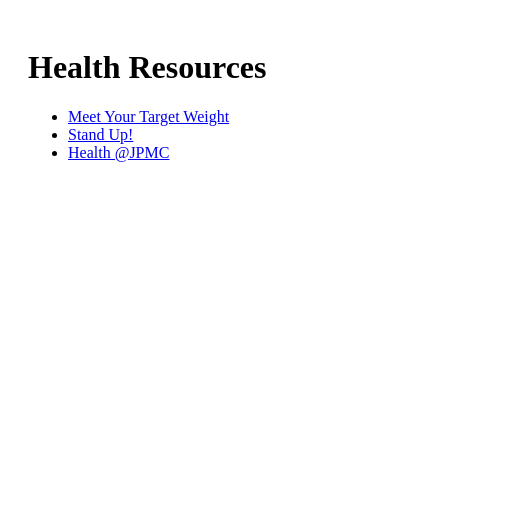
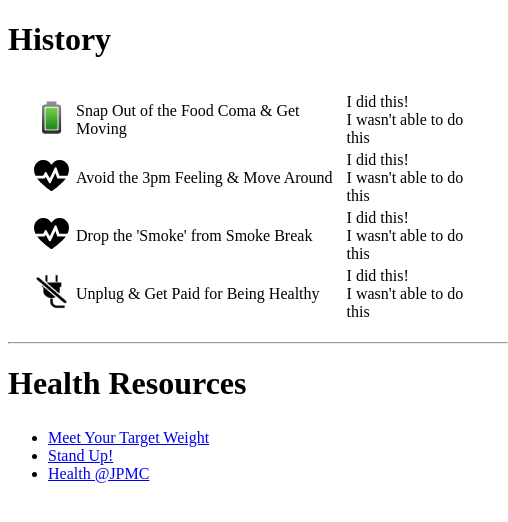
Before and after one commit to ajscilingo/Health-Ping, a browser extension: page app/popup.html in a window 400 px wide. Shown: the whole page, 508 px wide, since content can reach past the window. Drawn offline with Linux system fonts and the light colour scheme; files that its build step writes are made by us from their sources.

Commit message:
Merged changes

```diff
--- a/app/popup.html
+++ b/app/popup.html
@@ -12,11 +12,47 @@
     <script src="scripts/popup.js"></script>
   </head>
   <body>
-    <h1>Health Resources</h1>
-    <ul>
-      <li><span><a href="#">Meet Your Target Weight</a></span></li>
-      <li><span><a href="#">Stand Up!</a></span></li>
-      <li><span><a href="#">Health @JPMC</a></span></li>
-    </ul>
+    <div class="container">
+      <h1>History</h1>
+      <table class="health-table">
+        <tr>
+          <td><img src="/images/13-battery-100-512x512.png" class="health-image"></td>
+          <td>Snap Out of the Food Coma & Get Moving</td>
+          <td>I did this! <br>
+            I wasn't able to do this
+          </td>
+        </tr>
+        <tr>
+          <td><img src="/images/heart-svg.svg" class="health-image"></td>
+          <td>Avoid the 3pm Feeling & Move Around</td>
+          <td>I did this! <br>
+            I wasn't able to do this
+          </td>
+        </tr>
+        <tr>
+          <td><img src="/images/heart-svg.svg" class="health-image"></td>
+          <td>Drop the 'Smoke' from Smoke Break</td>
+          <td>I did this! <br>
+            I wasn't able to do this
+          </td>
+        </tr>
+        <tr>
+          <td><img src="/images/unplug.png" class="health-image"></td>
+          <td>Unplug & Get Paid for Being Healthy</td>
+          <td>I did this! <br>
+            I wasn't able to do this
+          </td>
+        </tr>
+      </table>
+
+      <hr>
+
+      <h1>Health Resources</h1>
+      <ul class="list">
+        <li><span><a href="#">Meet Your Target Weight</a></span></li>
+        <li><span><a href="#">Stand Up!</a></span></li>
+        <li><span><a href="#">Health @JPMC</a></span></li>
+      </ul>
+  </div>
   </body>
 </html>
--- a/app/scripts.babel/background.js
+++ b/app/scripts.babel/background.js
@@ -28,7 +28,7 @@ function sendStandNotification(){
     type: 'basic',
     iconUrl: 'images/icon-48.png',
     title: 'Unplug!',
-    message: "Take a technology timeout!",
+    message: 'Take a technology timeout!',
     requireInteraction: true
   };
   chrome.notifications.create(null, notificationOptions);
--- a/app/scripts.babel/popup.js
+++ b/app/scripts.babel/popup.js
@@ -1,3 +1,8 @@
 'use strict';
 
 console.log('Popup Open');
+
+function redirectToOptions(){
+	console.log('RUNNING');
+	chrome.runtime.openOptionsPage();
+}
--- a/app/styles/main.css
+++ b/app/styles/main.css
@@ -1,4 +1,4 @@
-body {
+.body {
   padding: 20px;
 }
 
@@ -61,3 +61,36 @@ input:checked + .slider:before {
 .button-secondary {
   background: rgb(66, 184, 221); /* this is a light blue */
 }
+
+.health-image {
+	width: 41px;
+	height: 35px;
+}
+
+.health-table {
+	width: 100%;
+	padding: 10px 20px;
+}
+
+.list {
+	text-decoration: none;
+	display: block;
+	padding: 5px 20px;
+    list-style-type: disc;
+    margin-top: 1em;
+    margin-bottom: 1 em;
+    margin-left: 0;
+    margin-right: 0;
+    padding-left: 40px;
+}
+
+.container {
+	margin: 0 auto;
+	width: 500px;
+}
+
+.options_container {
+	margin: 0 auto;
+	width: 80%;
+	height: 60%;
+}
--- a/package.json
+++ b/package.json
@@ -43,5 +43,8 @@
         "single"
       ]
     }
+  },
+  "dependencies": {
+    "bootstrap": "^3.3.7"
   }
 }
```
Also changed, not shown: app/options.html (+1 -1 lines), app/images/13-battery-100-512x512.png (added), app/images/heart-svg.svg (added), app/images/unplug.png (added), app/scripts.babel/options.js (line endings or trailing spaces), 1 other file.
